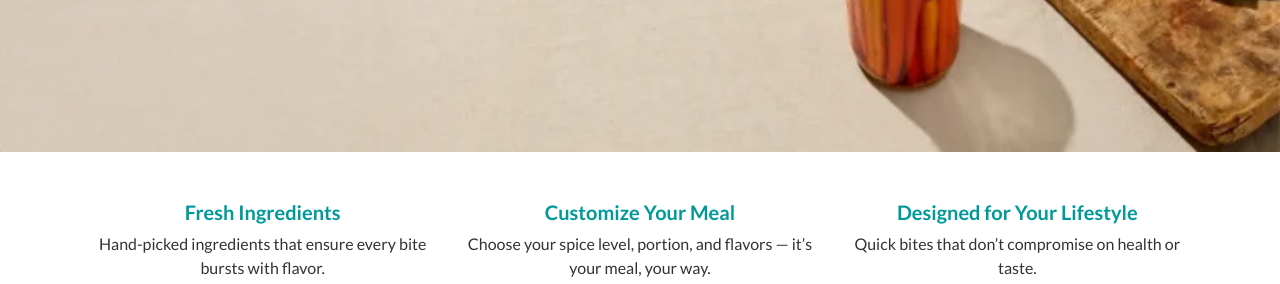
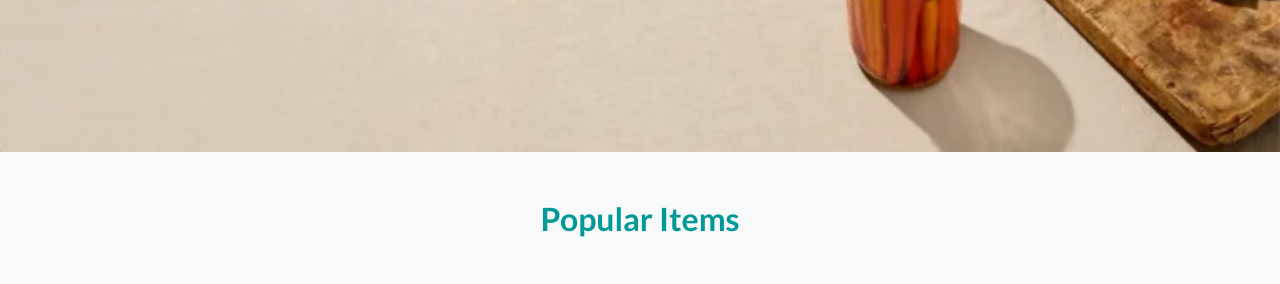
Before and after one commit to manii5228/Thayin_Suvai, a Flask app: page / in a window 1280 px wide. Shown: the part 704-988 px from the top of the page. Run offline with Flask 3, Linux system fonts and the light colour scheme; data comes from the database, SQL or seed files in the repository.

Commit message:
Update index.html

```diff
--- a/templates/index.html
+++ b/templates/index.html
@@ -18,29 +18,6 @@
     {% else %}
       <a href="{{ url_for('browse_menu') }}" class="btn btn-lg btn-teal rounded-pill px-5 py-3 mt-3">Order Now</a>
     {% endif %}
-  </div>
-</section>
-
-<!-- What Makes Us Special -->
-<section class="features-section bg-white py-5">
-  <div class="container">
-    <div class="row text-center">
-      <div class="col-md-4">
-
-        <h5>Fresh Ingredients</h5>
-        <p>Hand-picked ingredients that ensure every bite bursts with flavor.</p>
-      </div>
-      <div class="col-md-4">
-
-        <h5>Customize Your Meal</h5>
-        <p>Choose your spice level, portion, and flavors — it’s your meal, your way.</p>
-      </div>
-      <div class="col-md-4">
-
-        <h5>Designed for Your Lifestyle</h5>
-        <p>Quick bites that don’t compromise on health or taste.</p>
-      </div>
-    </div>
   </div>
 </section>
 
```
